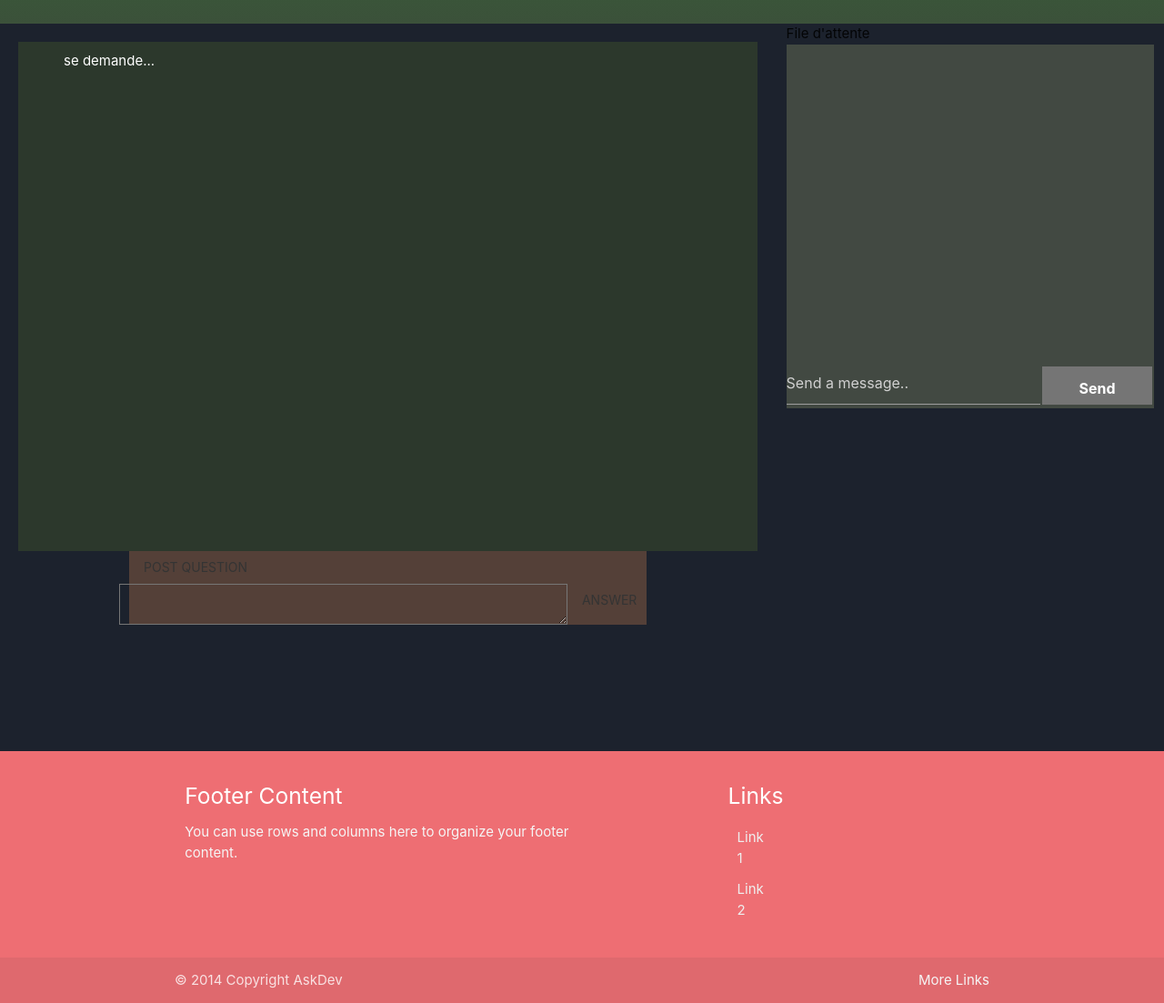
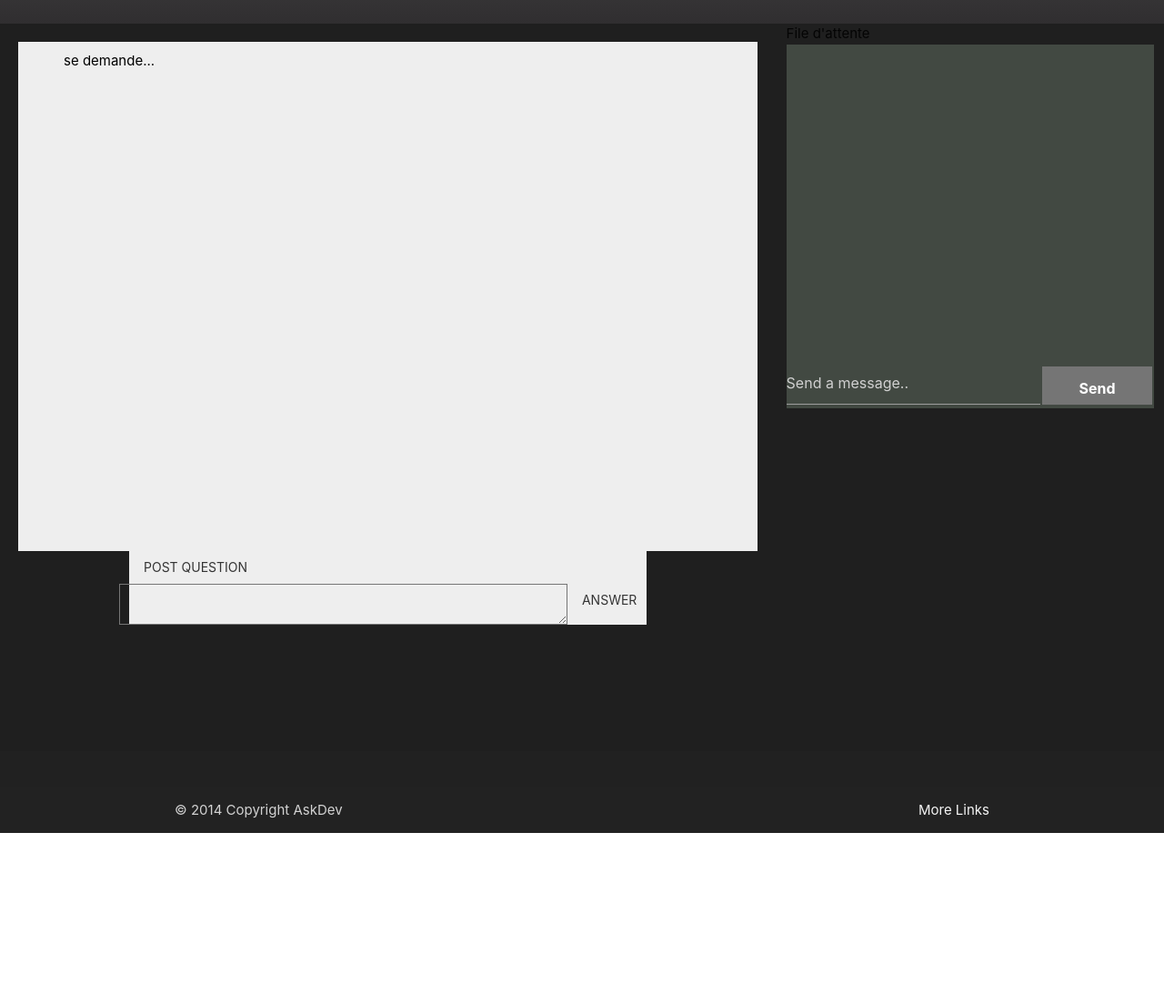
Before and after one commit to Wiskyt/AskRoom, a website: page public/index.html in a window 1280 px wide. Shown: the part 74-1177 px from the top of the page at 91% size. After the commit the page ends 990 px from the top, so only its background shows below. Drawn offline with nearby package versions, Linux system fonts and the light colour scheme; no server answers.

Commit message:
taff sur la home

```diff
--- a/public/index.html
+++ b/public/index.html
@@ -26,21 +26,12 @@
     </ui-view>
 
     <!--FOOTER-->
-    <footer class="page-footer">
+    <footer class="page-footer grey darken-4">
         <!-- il faut modifier le footer -!-->
-        <div class="container">
-            <div class="row">
-                <div class="col l6 s12">
-                    <h5 class="white-text">Footer Content</h5>
-                    <p class="grey-text text-lighten-4">You can use rows and columns here to organize your footer content.</p>
-                </div>
-                <div class="col l4 offset-l2 s12">
-                    <h5 class="white-text">Links</h5>
-                    <ul>
-                        <li><a class="grey-text text-lighten-3" href="#!">Link 1</a></li>
-                        <li><a class="grey-text text-lighten-3" href="#!">Link 2</a></li>
-                    </ul>
-                </div>
+        <div class="container ">
+            <div class="row ">
+
+
             </div>
         </div>
         <div class="footer-copyright">
--- a/public/style/main.css
+++ b/public/style/main.css
@@ -1,4 +1,5 @@
-html, body {
+html,
+body {
     width: 100%;
     height: 100%;
 }
@@ -6,8 +7,7 @@ html, body {
 header {
     width: 100%;
     height: 100px;
-
-   background: linear-gradient(#385e37, #3b513a);
+    background: linear-gradient(#424242, #302E30);
 }
 
 #header-title {
--- a/public/style/question.css
+++ b/public/style/question.css
@@ -1,7 +1,7 @@
 #question-root {
-    background-color: #2c382c;
+    background-color: #EEEEEE;
     padding: 10px 20px 20px 20px;
-    color: white;
+    color: black;
     height: 70%;
 }
 
@@ -16,7 +16,7 @@
 }
 
 #input-container {
-    background-color: #544038;
+    background-color: #EEEEEE;
 }
 
 #answers-container {
--- a/public/style/room.css
+++ b/public/style/room.css
@@ -1,7 +1,7 @@
 #room-root {
     width: 100%;
     height: 100%;
-    background-color: #1c222d;
+    background-color: #1F1F1F;
 }
 
 #main-container {
```
Lines whose indentation alone changed are shown as unchanged.
